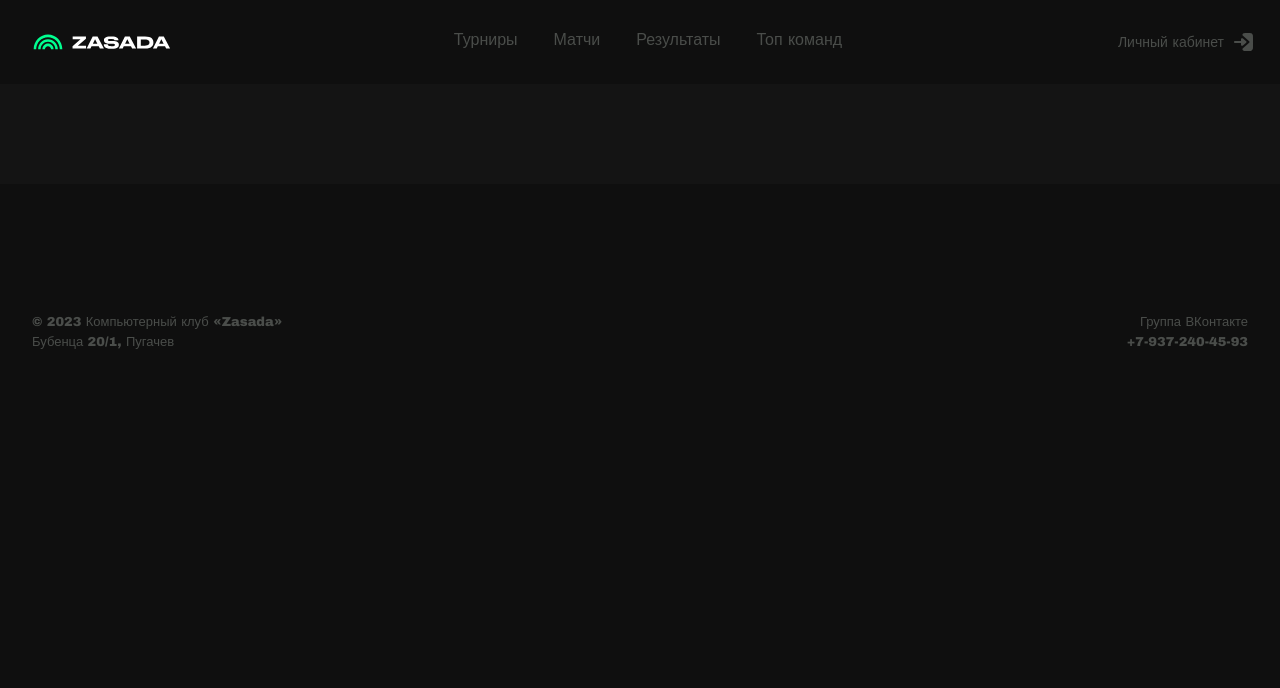
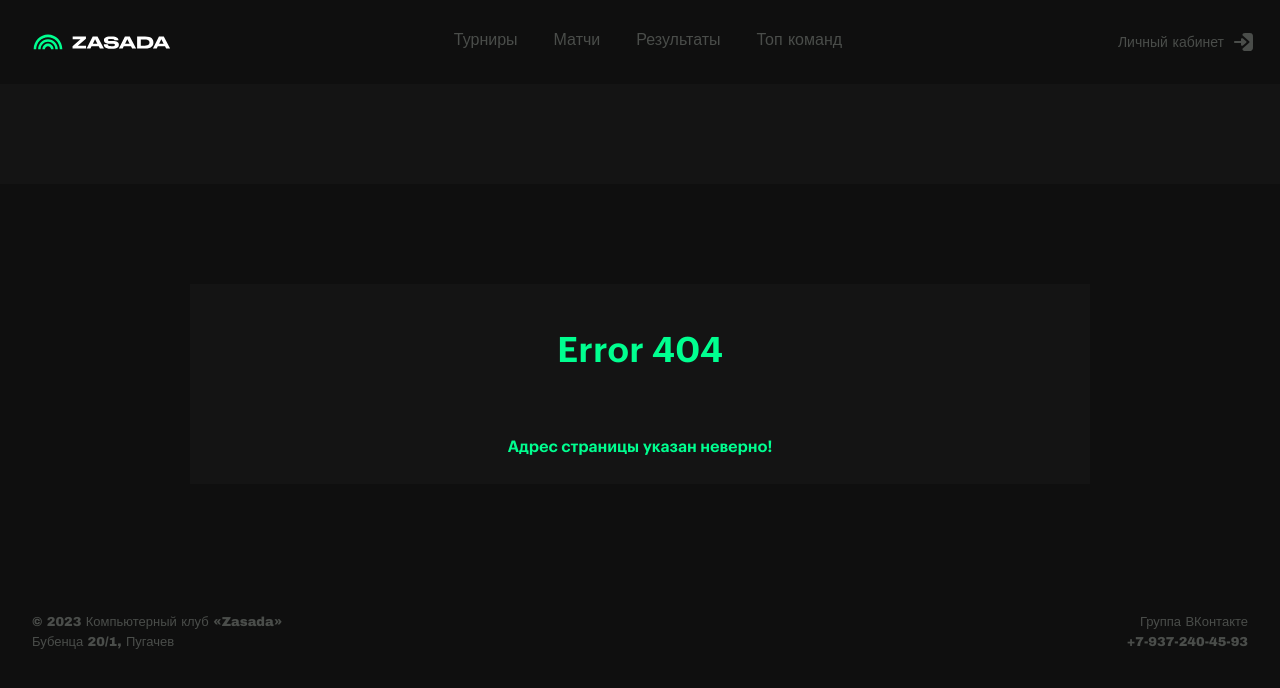
Before and after one commit to ugly4/ZTV-react, a React (Create React App) app: page /player in a window 1280 px wide. Shown: the top 688 px of the page. Built offline with nearby package versions, Linux system fonts and the light colour scheme.

Commit message:
404page + error_notifications in login

```diff
--- a/src/Header/Header.jsx
+++ b/src/Header/Header.jsx
@@ -1,6 +1,7 @@
 import {Link, NavLink} from 'react-router-dom';
 import { useRef, useState } from 'react';
 import Login from '../Login/Login'
+import Notification from '../components/Notification/Notification';
 import { request, setAuthToken, getAuthToken, setStoredPlayerNick,  getStoredPlayerNick } from '../components/MyAxios/MyAxios';
 import './Header.css';
 import axios from 'axios';
@@ -27,6 +28,16 @@ const Header = () => {
     //     {name: "Косово", flagPath: "../img/flags/mini/Kosovo.svg"}
     // ]
 
+    //_____ Фрагменты, отвечающие за отображение ошибок_________
+    const [errorList, setErrorList] = useState([]); //список появляющихся ошибок
+    function showError(desc){ //"вывести ошибку"
+        let toastProperties = {
+            description: desc,
+            border: "1px solid #FF1E1E"
+        };
+        setErrorList([...errorList, toastProperties]);
+    }
+    ///////////////////////////////////////////////////////////
 
     const [isAuthorized, setIsAuthorized] = useState(getAuthToken() !== null && getAuthToken() !== "null" && getAuthToken() !== "undefined"); //Для проверки на авторизованность
     const [playerNick, setPlayerNick] = useState((getStoredPlayerNick() !== null && getStoredPlayerNick() !== "null" && getStoredPlayerNick() !== "undefined") ? getStoredPlayerNick() : "");
@@ -178,6 +189,7 @@ const Header = () => {
                     </div>
 
             </Login>
+            <Notification props={errorList}></Notification>
             {/* Окно регистрации */}
             <Login active={signupActive} setActive={setSignupActive} >
                 <div className="header_splash_window" onClick={() => selectorActive ? toggleClass() : null}>
--- a/src/Main/Main.jsx
+++ b/src/Main/Main.jsx
@@ -6,6 +6,7 @@ import Top from '../Top/Top'
 import Player from '../Player/Player'
 import Event from '../Event/Event'
 import Team from '../Team/Team'
+import NotFoundPage from '../components/NotFoundPage/NotFoundPage'
 
 import TeamResults from '../Team/TeamResults'
 import Match from '../Match/Match'
@@ -31,6 +32,7 @@ const Main = () => (
             <Route path="/team_events/:id" element={<TeamEvents/>} />
             <Route path="/player_results/:id" element={<PlayerResults/>} />
             <Route path="/player_events/:id" element={<PlayerEvents/>} />
+            <Route path="*" element={<NotFoundPage/>} />
         </Routes>
       </main>
 );
--- a/src/Match/Match.jsx
+++ b/src/Match/Match.jsx
@@ -39,6 +39,10 @@ function Match(props){
     };
     //--------------------------------------------
 
+    // __________ IP матча (админ) _____________
+    let [ipValue, setIpValue] = useState("");
+    const [ipMatch, setActiveIpMatch] = useState(false); //Состояние видимости IP адреса
+    /////////////////////////////////////////////
 
     // ___________ Раздел со стримами ____________
     let [streams, setStreams] = useState([]); // стримы
@@ -119,7 +123,7 @@ function Match(props){
     const [isStart, setIsStart] = useState(true);
     //___________________________________________
 
-    const [ipMatch, setActiveIpMatch] = useState(false); //Состояние видимости IP адреса
+
 
     return(
         <div>
@@ -154,7 +158,7 @@ function Match(props){
                     <div className="ip_match">
                         {!ipMatch ?
                         <p className="ip_hidden">IP скрыт</p> :
-                        <p className="ip_open" style={{color: "white", fontFamily: "var(--text-medium-lcg)"}}>321313131</p>
+                        <p className="ip_open" style={{color: "white", fontFamily: "var(--text-medium-lcg)"}}>{ipValue}</p>
                         }
                         <div className="ip_block_images">
                             <img src="../img/Eye.svg" style={{cursor: "pointer"}} onClick={() => ipMatch ? setActiveIpMatch(!ipMatch) : setActiveIpMatch(true)}></img>
@@ -208,7 +212,7 @@ function Match(props){
                 <div className="col_right_gap20">
                     <div className="inside scroll" style={{paddingLeft: "8px", alignItems: "flex-start", height: selectorCountryActive ? "400px": null, overflow: !selectorCountryActive ? "hidden" : null}}>
                         <div className="text-field">
-                            <input className="text-field_input" type="text" name="ip" id="ip" placeholder="Введите IP сервера" />
+                            <input className="text-field_input" type="text" name="ip" id="ip" placeholder="Введите IP сервера" value={ipValue} onChange={(ev) => setIpValue(ev.target.value)}/>
                         </div>
                         {streams.map((stream) =>
                                 <div className="row_center_gap3">
--- /dev/null
+++ b/src/components/NotFoundPage/NotFoundPage.css
@@ -0,0 +1,15 @@
+.window_error{
+    width: 900px;
+    height: 200px;
+    background-color: var(--plashka);
+    margin: 0 auto;
+    margin-top: 100px;
+    display: flex;
+    flex-direction: column;
+    justify-content: center;
+    align-items: center;
+}
+.window_error p{
+    font-family: var(--text-semibold-lcg);
+    color: var(--base-05)
+}
--- /dev/null
+++ b/src/components/NotFoundPage/NotFoundPage.jsx
@@ -0,0 +1,16 @@
+import React from "react";
+import "./NotFoundPage.css"
+
+function NotFoundPage(){
+
+    return(
+        <div  className="window_error">
+            <p style={{fontSize: "35px"}}>Error 404</p>
+            <br/>
+            <p>Адрес страницы указан неверно!</p>
+        </div>
+
+    )
+}
+
+export default NotFoundPage;
--- a/src/components/Notification/Notification.jsx
+++ b/src/components/Notification/Notification.jsx
@@ -8,6 +8,9 @@ function Notification({props}){
     console.log("добавили", list)
     useEffect(() => {
         setList(toastList);
+    }, [toastList, list]);
+    useEffect(() => {
+        if (toastList.length > 5) deleteToast();
     }, [toastList, list]);
     const deleteToast = () => {
         list.splice(0, 1);
```
